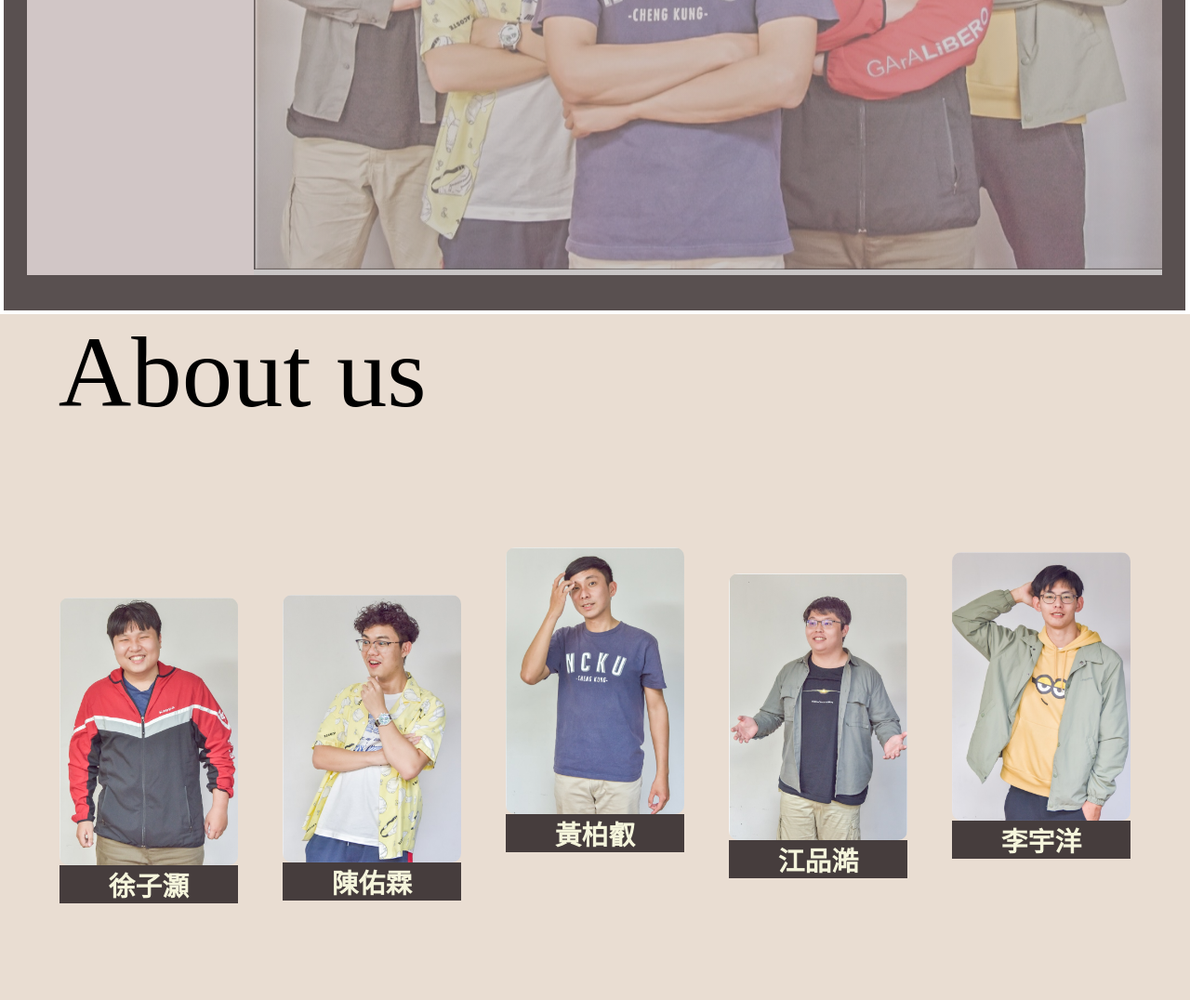
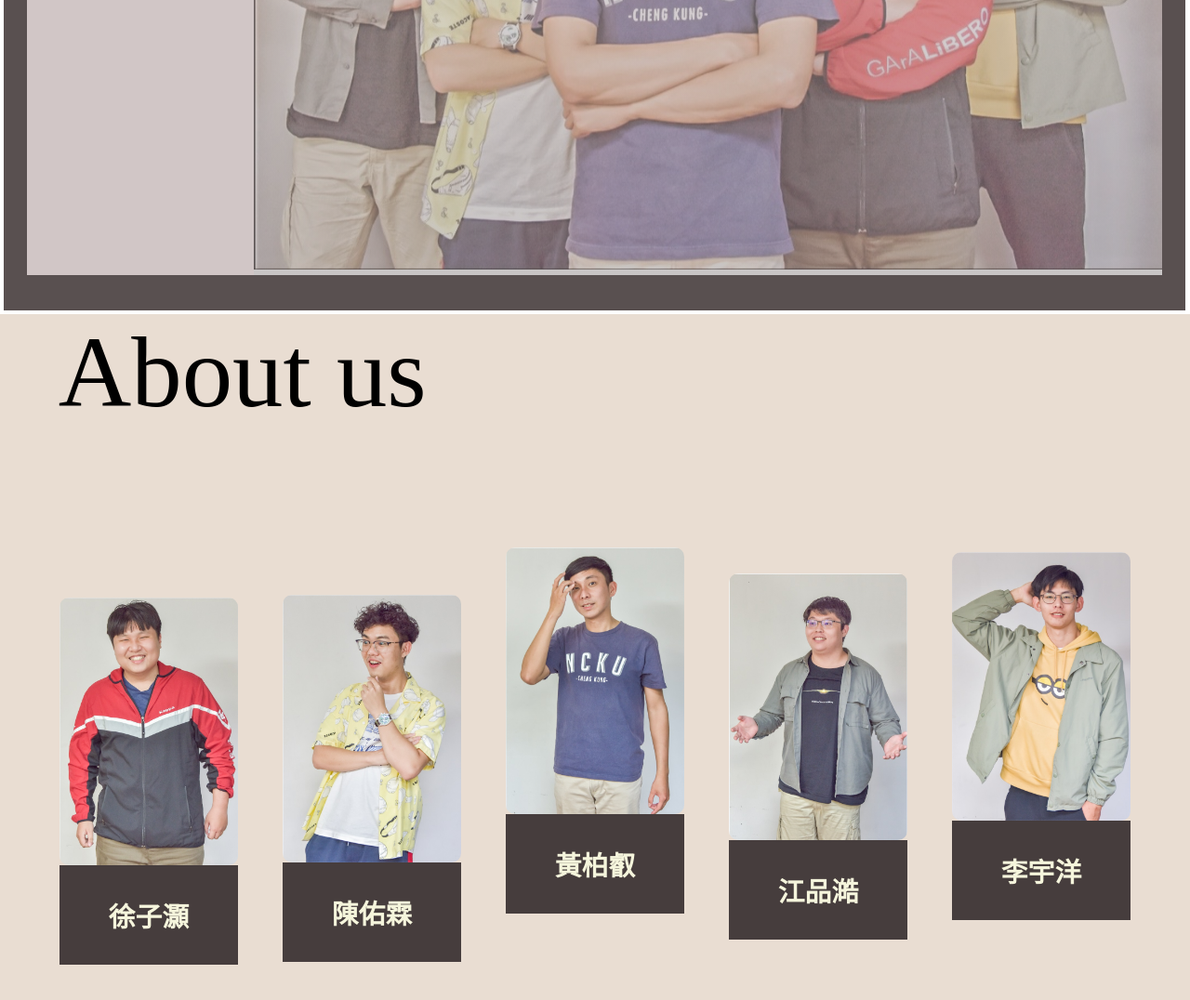
Before and after one commit to coding-ray/WP-about-us-page, a plain HTML site: page index.html in a window 1280 px wide. Shown: the part 487-1563 px from the top of the page at 93% size. Drawn offline with Linux system fonts and the light colour scheme; a web font is replaced by a local one.

Commit message:
fix:add profile text blank line to feat design

```diff
--- a/index.html
+++ b/index.html
@@ -24,28 +24,28 @@
     <div id="profile-outer-container">
       <div class="profile-inner-container" id="xu">
         <img src="img/xu.jpeg">
-        <h3>徐子灝</h3>
-        <p>一隻自然融入<br>人類社會的<br>卡比獸</p>
+        <h3><br>徐子灝<br>&nbsp;</h3>
+        <p>一隻自然融入<br>人類社會的<br>卡比獸<br>&nbsp;</p>
       </div>
       <div class="profile-inner-container" id="chen">
         <img src="img/cheng.jpeg">
-        <h3>陳佑霖</h3>
-        <p>大四即將畢業<br>立志作一團<br>會呼吸的肉</p>
+        <h3><br>陳佑霖<br>&nbsp;</h3>
+        <p>大四即將畢業<br>立志作一團<br>會呼吸的肉<br>&nbsp;</p>
       </div>
       <div class="profile-inner-container" id="huang">
         <img src="img/huang.jpeg">
-        <h3>黃柏叡</h3>
-        <p>喜歡資工的電機仔<br>夢想是睡飽<br>寫程式賺錢</p>
+        <h3><br>黃柏叡<br>&nbsp;</h3>
+        <p>喜歡資工的電機仔<br>夢想是睡飽<br>寫程式賺錢<br>&nbsp;</p>
       </div>
       <div class="profile-inner-container" id="jiang">
         <img src="img/jiang.jpeg">
-        <h3>江品澔</h3>
-        <p>誤打誤撞考上電機<br>到大三依舊我是誰<br>我在哪</p>
+        <h3><br>江品澔<br>&nbsp;</h3>
+        <p>誤打誤撞考上電機<br>到大三依舊我是誰<br>我在哪<br>&nbsp;</p>
       </div>
       <div class="profile-inner-container" id="li">
         <img src="img/li.jpeg">
-        <h3>李宇洋</h3>
-        <p>想要成為<br>厲害的工程師<br>卻常常<br>死在床上</p>
+        <h3><br>李宇洋<br>&nbsp;</h3>
+        <p>想要成為<br>厲害的工程師<br>卻常常<br>死在床上<br>&nbsp;</p>
       </div>
     </div>
   </div>
```
